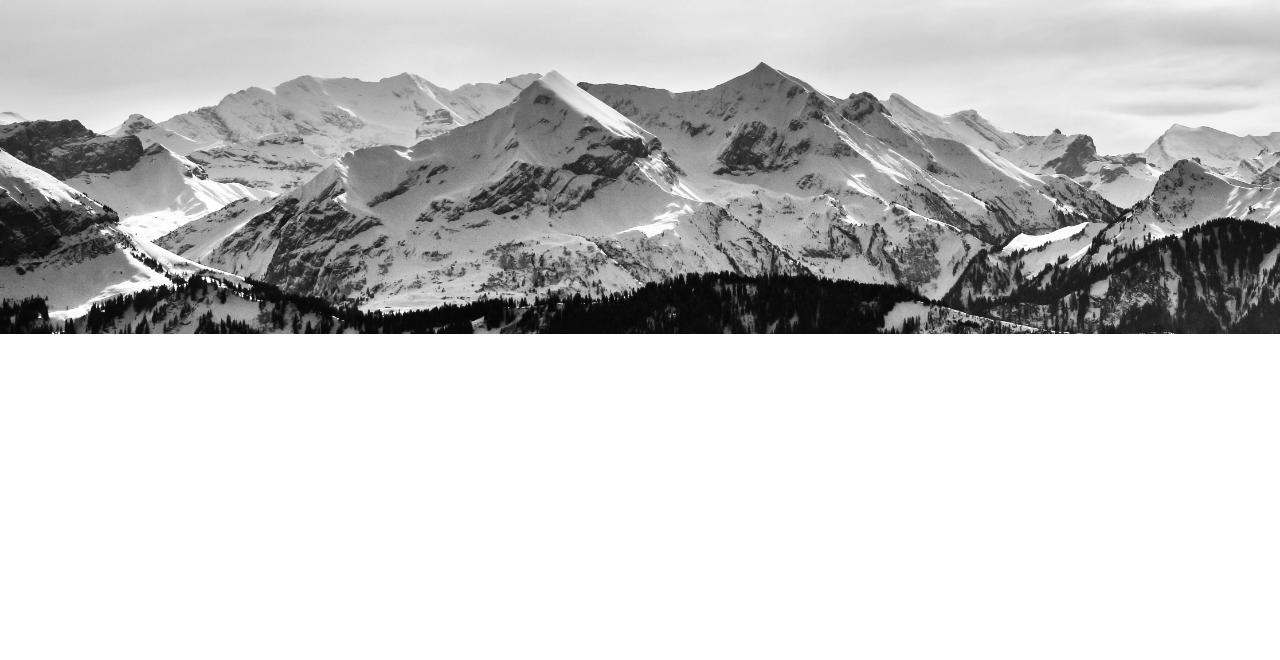
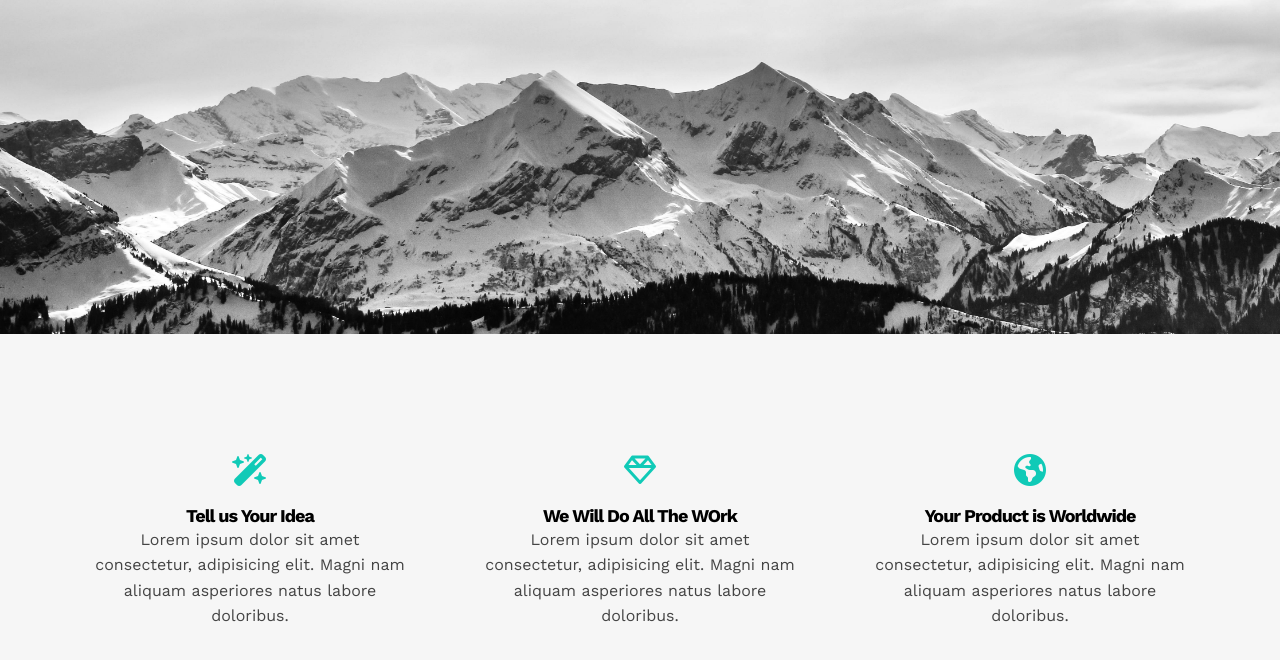
Before and after one commit to mohamadnourabdo/Template_001, a plain HTML site: page index.html in a window 1280 px wide. Shown: the part 466-1126 px from the top of the page. Before the commit the page ends 800 px from the top, so only its background shows below. Drawn offline with nearby package versions, Linux system fonts and the light colour scheme.

Commit message:
Upload Features Section

```diff
--- a/assets/style/style.css
+++ b/assets/style/style.css
@@ -101,3 +101,37 @@
   }
 }
 /* End Landing */
+
+/* Start Features */
+.features {
+  background-color: var(--main-color-section);
+  padding-block: var(--main-padding-block);
+  .container {
+    display: grid;
+    grid-template-columns: repeat(auto-fill, minmax(300px, 1fr));
+    grid-gap: 30px;
+    .feat {
+      padding: 20px;
+      box-shadow: 0px 0px 0px 0px black;
+      transition: var(--main-transition, 0.7s);
+      text-align: center;
+      i {
+        color: var(--main-color);
+        margin-bottom: 20px;
+      }
+      h3 {
+        font-size: 18px;
+        letter-spacing: -1px;
+        font-weight: bold;
+      }
+      p {
+        line-height: 1.6;
+        color: #444;
+      }
+      &:hover {
+        box-shadow: 16px 16px 12px -11px black;
+      }
+    }
+  }
+}
+/* End Features */
--- a/index.html
+++ b/index.html
@@ -103,6 +103,36 @@
       </div>
     </div>
     <!-- End Landing -->
+    <!-- Start Features -->
+    <div class="features">
+      <div class="container">
+        <div class="feat">
+          <i class="fa-solid fa-wand-magic-sparkles fa-2x"></i>
+          <h3>Tell us Your Idea</h3>
+          <p>
+            Lorem ipsum dolor sit amet consectetur, adipisicing elit. Magni nam
+            aliquam asperiores natus labore doloribus.
+          </p>
+        </div>
+        <div class="feat">
+          <i class="fa-regular fa-gem fa-2x"></i>
+          <h3>We Will Do All The WOrk</h3>
+          <p>
+            Lorem ipsum dolor sit amet consectetur, adipisicing elit. Magni nam
+            aliquam asperiores natus labore doloribus.
+          </p>
+        </div>
+        <div class="feat">
+          <i class="fa-solid fa-earth-americas fa-2x"></i>
+          <h3>Your Product is Worldwide</h3>
+          <p>
+            Lorem ipsum dolor sit amet consectetur, adipisicing elit. Magni nam
+            aliquam asperiores natus labore doloribus.
+          </p>
+        </div>
+      </div>
+    </div>
+    <!-- End Features -->
     <!-- Start Javascript Relationship -->
     <script src="assets/script/script.js"></script>
     <!-- End Javascript Relationship -->
```
